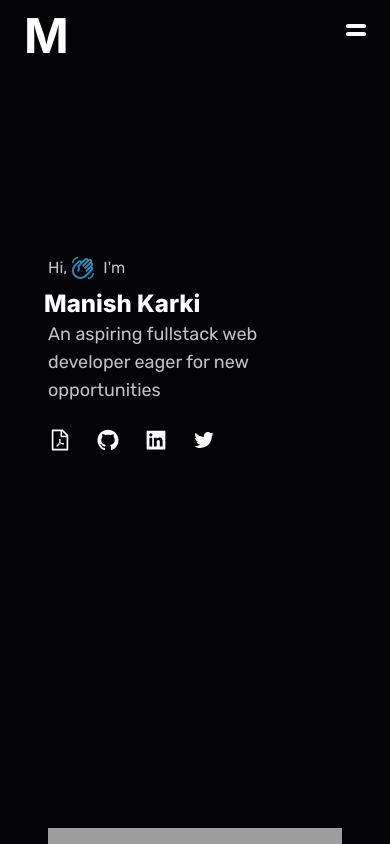
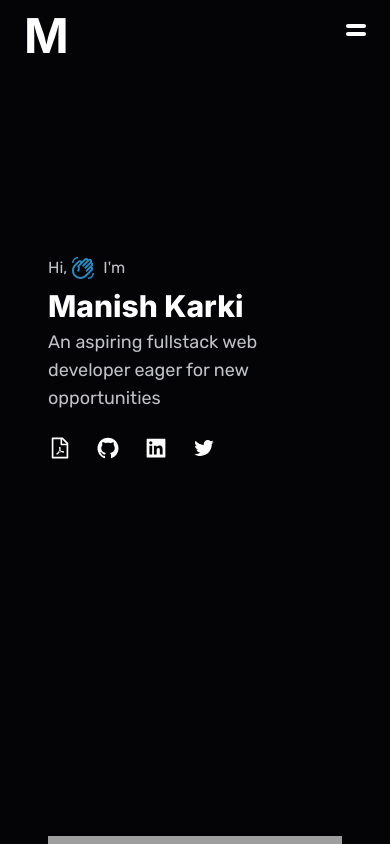
Before and after one commit to ManishKarki1997/ManishKarkiPortfolio, a Next.js app: page / in a window 390 px wide. Shown: the top 844 px of the page. Built offline with nearby package versions, Linux system fonts and the light colour scheme; grey boxes are pictures that could not be loaded; what @tailwindcss/typography would draw is missing.

Commit message:
update resume link and don't animate hero section links on screen sizes < 768

```diff
--- a/components/Header/index.js
+++ b/components/Header/index.js
@@ -194,7 +194,7 @@ const Header = () => {
 
             <li className="mb-8 opacity-0 not-menu-link resume-li">
               <a
-                href="https://www.dropbox.com/s/faekcb6qqr533qg/Resume.pdf?dl=1"
+                href="https://www.dropbox.com/s/fgit5rd5flq0i3o/Manish%20Karki%20Resume.pdf?dl=1"
                 target="_blank"
                 download
                 rel="noopener noreferrer"
--- a/components/Hero.js
+++ b/components/Hero.js
@@ -10,7 +10,10 @@ import {
   AiOutlineFilePdf,
 } from "react-icons/ai";
 
+import useWindowSize from "../hooks/useWindowSize";
+
 const Hero = () => {
+  const [width] = useWindowSize();
   const { ref, inView } = useInView({
     threshold: 0.7,
   });
@@ -57,9 +60,12 @@ const Hero = () => {
   }, [shouldTriggerLinksAnim]);
 
   React.useEffect(() => {
+    // don't animate for screen sizes < 768
+    if (width < 768) return;
+
     setShouldTriggerLinksAnim(inView ? false : true);
     flip([...Array.from(document.querySelectorAll(".hero-link"))], swapFn);
-  }, [inView, swapFn]);
+  }, [inView, swapFn, width]);
 
   return (
     <div
@@ -73,17 +79,17 @@ const Hero = () => {
         </div>
         <p>I&apos;m</p>
       </div>
-      <h2 className="px-0 mt-2 -ml-1 text-2xl font-black md:text-8xl text-primary">
+      <h2 className="px-0 mt-2 ml-0 text-3xl font-black lg:-ml-1 md:text-8xl text-primary">
         Manish Karki
       </h2>
 
-      <p className="text-lg">
+      <p className="mt-1 text-lg">
         An aspiring fullstack web developer eager for new opportunities
       </p>
 
       <div className="flex items-center mt-6 space-x-6 hero-links-wrapper">
         <a
-          href="https://www.dropbox.com/s/faekcb6qqr533qg/Resume.pdf?dl=1"
+          href="https://www.dropbox.com/s/fgit5rd5flq0i3o/Manish%20Karki%20Resume.pdf?dl=1"
           className=" text-primary hover:text-gray-600 hero-link"
           target="_blank"
           rel="noopener noreferrer"
```
